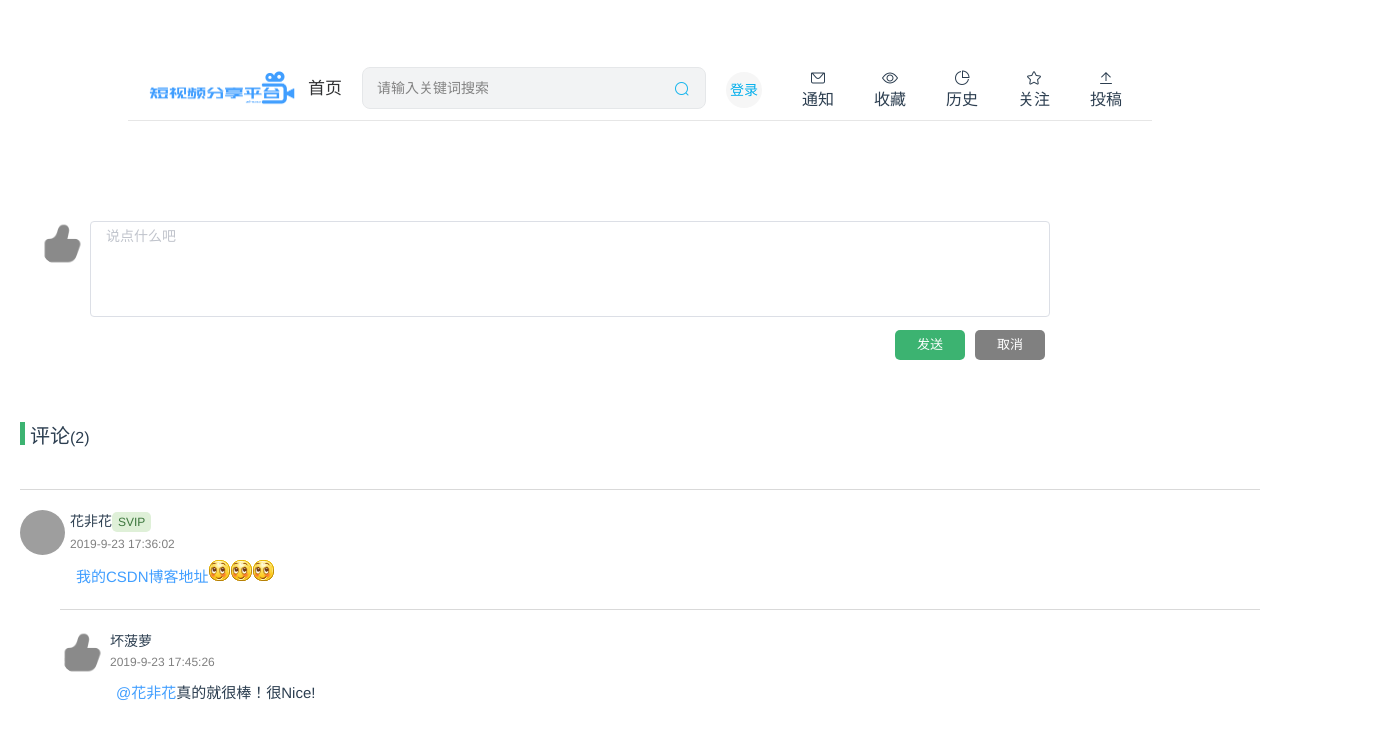
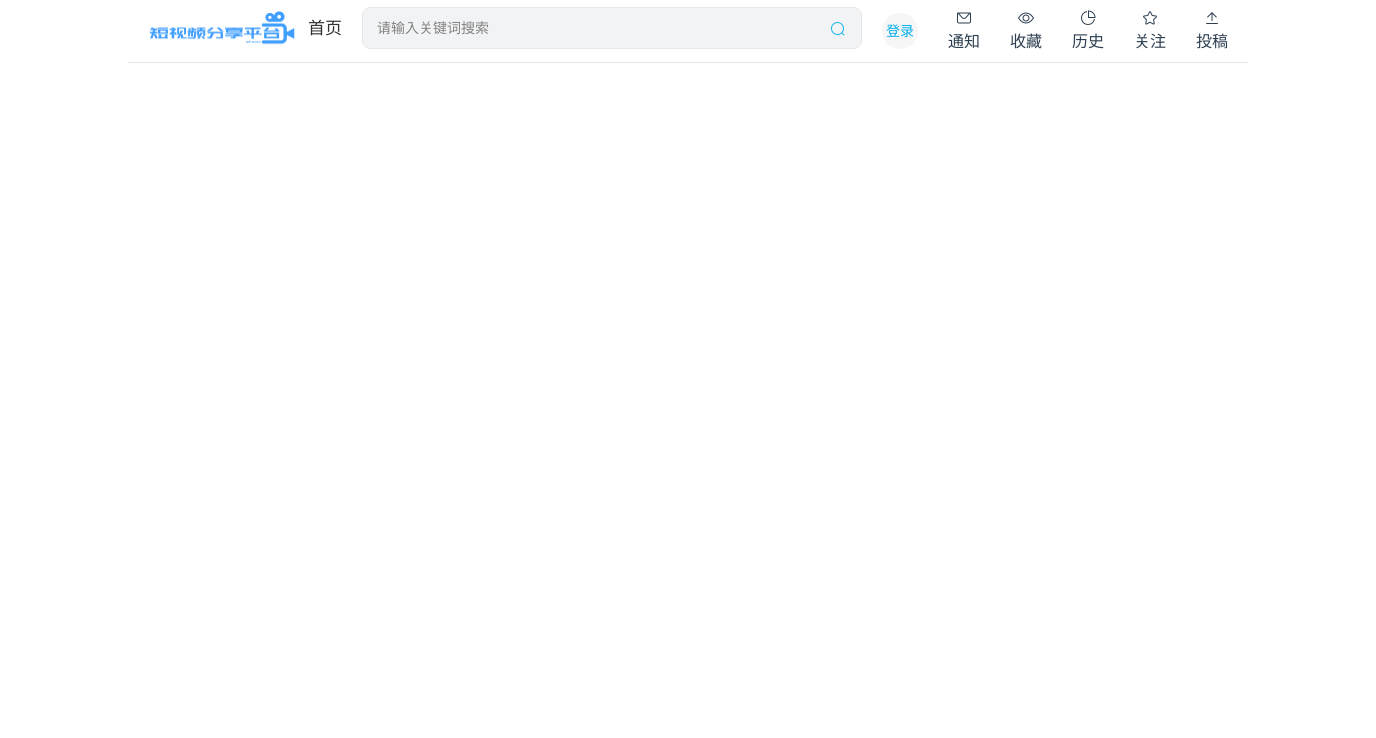
Before and after one commit to 11477/-, a Vue app: page /test in a window 1280 px wide. Shown: the top 738 px of the page, 1376 px wide, since content can reach past the window. Built offline with nearby package versions, Linux system fonts and the light colour scheme; grey boxes are pictures that could not be loaded.

Commit message:
make some adjustment

```diff
--- a/src/App.vue
+++ b/src/App.vue
@@ -1,7 +1,7 @@
 <template>
   <div id="app">
-    <NavBar v-if="!$route.meta.unShowNav" style="position: relative"/>
-    <router-view/>
+    <NavBar v-if="!$route.meta.unShowNav"/>
+    <router-view />
   </div>
 </template>
 
--- a/src/components/comment/AvatarComponent.vue
+++ b/src/components/comment/AvatarComponent.vue
@@ -24,6 +24,7 @@
 
 <style type="text/css" scoped>
 	.user{
+    margin-top: 60px;
 		height: 50px;
 		width: 50px;
 	}
--- a/src/components/header/head.vue
+++ b/src/components/header/head.vue
@@ -19,6 +19,9 @@
             <i class="el-icon-search"></i>
           </div>
         </form>
+      </div>
+      <div v-else>
+        <img src="@/assets/images/blank.png" height="60px" width="500px">
       </div>
       <div class="right-entry">
         <div class="right-button">
@@ -173,9 +176,10 @@ export default {
 
 <style>
 #nav-bar {
+  margin: auto 0;
   position: absolute;
   padding: 0 10% 0 10%;
-  height: 61px;
+  height: 60px;
 }
 .logo-pic {
   width: 150px;
@@ -187,7 +191,8 @@ export default {
 .head-pic {
   width: 41px;
   margin-top: -5px;
-  margin-right: 20px;
+  margin-right: -10px;
+  margin-left: 10px;
 }
 .login-button{
   width: 36px;
@@ -202,8 +207,13 @@ export default {
 }
 .searchBar {
   display: inline-block;
-  width: 40%;
+  width: 500px;
   margin-top: 7px;
+}
+.searchBarImg {
+  display: inline-block;
+  width: 500px;
+  height: 60px;
 }
 #nav-searchForm{
   display: flex;
@@ -268,9 +278,9 @@ el-menu-item {
   flex-direction: column;
 }
 .right-button{
-  display: flex;
   flex-direction: column;
   margin: 10px 20px;
+  margin-right: 10px;
   width: max-content;
 }
 .right-button :hover{
--- a/src/views/AboutView.vue
+++ b/src/views/AboutView.vue
@@ -1,83 +1,9 @@
 <template>
   <div id="app">
-    <div>
-      <comment
-          @doSend="doSend($event)"
-          @doChidSend="doChidSend(arguments)"
-          :commentList="commentList"
-          :commentNum="commentNum"
-          :label="label"
-          :avatar="avatar"
-          :placeholder="placeholder"
-          :minRows="minRows"
-          :maxRows="maxRows"
-      ></comment>
-    </div>
+    114514
   </div>
 </template>
 
-<script>
-import Comment from "../components/comment/CommentComponent"; // 开发文件
-export default {
-  name: "App",
-  data() {
-    return {
-      label: "SVIP",
-      placeholder: "说点什么吧",
-      minRows: 4,
-      maxRows: 4,
-      commentNum: 2,
-      avatar: require("@/assets/icons/like-before.png"),
-      commentList: [
-        {
-          id: 1,
-          commentUser: {
-            id: 1,
-            nickName: "花非花",
-            avatar:
-                "http://qzapp.qlogo.cn/qzapp/101483738/6637A2B6611592A44A7699D14E13F7F7/50",
-          },
-          content:
-              "<a style='text-decoration:none;color: #409eff ' href='https://blog.csdn.net/qq_40942490?spm=1000.2115.3001.5113'>我的CSDN博客地址</a>[害羞][害羞][害羞]<br/>",
-          createDate: "2019-9-23 17:36:02",
-          childrenList: [
-            {
-              id: 2,
-              commentUser: {
-                id: 2,
-                nickName: "坏菠萝",
-                avatar: "",
-              },
-              targetUser: {
-                id: 1,
-                nickName: "花非花",
-                avatar:
-                    "http://qzapp.qlogo.cn/qzapp/101483738/6637A2B6611592A44A7699D14E13F7F7/50",
-              },
-              content: "真的就很棒！很Nice!",
-              createDate: "2019-9-23 17:45:26",
-            },
-          ],
-        },
-      ],
-    };
-  },
-  components: {
-    Comment,
-  },
-  methods: {
-    doSend(content) {
-      console.log("初始发送按钮点击事件：" + content);
-    },
-    doChidSend(args) {
-      console.log("评论区发送按钮点击事件：");
-      console.log("content=" + args[0]);
-      console.log("targetUserId=" + args[1]);
-      console.log("父级评论id=" + args[2]);
-    },
-  },
-};
-</script>
 
 <style>
 #app {
@@ -86,6 +12,5 @@ export default {
   -moz-osx-font-smoothing: grayscale;
   text-align: center;
   color: #2c3e50;
-  margin-top: 60px;
 }
 </style>
--- a/src/views/index/HomeView.vue
+++ b/src/views/index/HomeView.vue
@@ -71,6 +71,7 @@ export default {
 <style>
 
 .home{
+  margin-top: 60px;
   position: absolute;
   background: url("../../assets/images/home-background.jpg") no-repeat;
   width: 100%;
--- a/src/views/search/SearchView.vue
+++ b/src/views/search/SearchView.vue
@@ -67,7 +67,9 @@ export default {
 
 <style>
 #search-view {
-  margin-top: 20px;
+  position: absolute;
+  margin-top: 70px;
+  margin-left: 250px;
 }
 .flex-center{
   display: flex;
@@ -79,7 +81,7 @@ export default {
 .search-input-wrap{
   position: relative;
   width: 640px;
-  margin: 0 auto;
+  margin-left: 0;
   padding: 5px;
   background: #ffffff;
   border: 1px solid #00aeec;
@@ -107,6 +109,6 @@ export default {
   background: transparent;
 }
 .menu-box{
-  padding: 0 10%;
+  margin-left: 0;
 }
 </style>
--- a/src/views/user/UserView.vue
+++ b/src/views/user/UserView.vue
@@ -1,5 +1,6 @@
 <template>
-  <div class="user" v-if="isMine">
+  <div class="userview">
+  <div v-if="isMine">
     <UserBar :username=username
              :userPortrait=userPortrait
              :userIntro=userIntroDisplay
@@ -151,6 +152,7 @@
                      v-for="user in this.fansList" v-bind:key="user.userID"></UserDisplay>
       </div>
     </div>
+  </div>
   </div>
 </template>
 
@@ -304,6 +306,11 @@ export default {
 </script>
 
 <style>
+.userview{
+  position: absolute;
+  margin-top: 60px;
+  margin-left: 100px;
+}
 .menu-box{
   padding: 0 10%;
 }
--- a/src/views/video/VideoView.vue
+++ b/src/views/video/VideoView.vue
@@ -1,5 +1,5 @@
 <template>
-  <div style="position: absolute">
+  <div style="position: absolute;margin-top: 60px">
   <div v-if="showVideo" class="video-wrap" id="video-wrap">
     <div class="video-info" id="video-info">
       <div class="l-con" id="l-con">
```
